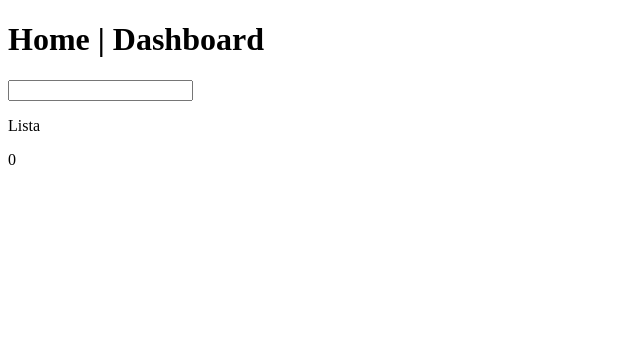
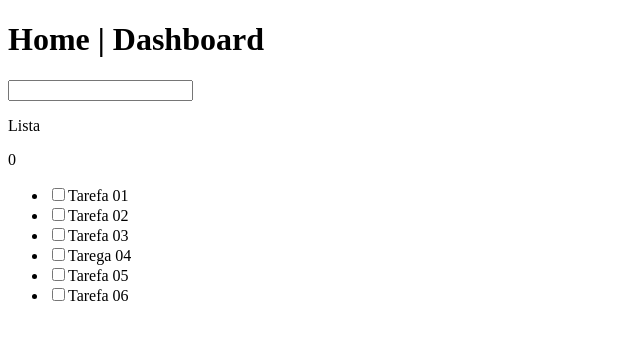
Before and after one commit to ovitorsaf/aulas, a React (Create React App) app: page /pagina-inicial in a window 1280 px wide. Shown: the top 340 px of the page, without its empty margins (0-640 px from the left). Built offline with nearby package versions, Linux system fonts and the light colour scheme; data requests are answered from the project's data file.

Commit message:
add: crud com backend

```diff
--- a/mock/db.json
+++ b/mock/db.json
@@ -6,9 +6,29 @@
       "isCompleted": false
     },
     {
-        "id": 2,
-        "title": "Tarefa 02",
-        "isCompleted": false
+      "id": 2,
+      "title": "Tarefa 02",
+      "isCompleted": false
+    },
+    {
+      "id": 3,
+      "title": "Tarefa 03",
+      "isCompleted": false
+    },
+    {
+      "title": "Tarega 04",
+      "isCompleted": false,
+      "id": 4
+    },
+    {
+      "title": "Tarefa 05",
+      "isCompleted": false,
+      "id": 5
+    },
+    {
+      "title": "Tarefa 06",
+      "isCompleted": false,
+      "id": 6
     }
   ]
 }
--- a/src/app/pages/dashboard/Dashboard.tsx
+++ b/src/app/pages/dashboard/Dashboard.tsx
@@ -1,37 +1,46 @@
-import { useCallback, useState } from 'react';
-
-interface ITarefa {
-    id: number;
-    title: string;
-    isCompleted: boolean;
-}
+import { useCallback, useEffect, useState } from 'react';
+import { ApiException } from '../../shared/services/api/ApiException';
+import { ITarefa, TarefasService } from '../../shared/services/api/tarefas/TarefasService';
 
 export const Dashboard = () => {
 
     const [lista, setLista] = useState<ITarefa[]>([]);
 
+    useEffect(() => {
+        TarefasService.getAll()
+            .then((result) => {
+                if (result instanceof ApiException){
+                    alert(result.message);
+                } else {
+                    setLista(result);
+                }
+
+            });
+    }, []);
+
     const handleInputKeyDown: React.KeyboardEventHandler<HTMLInputElement> = useCallback((e) => {
-        if(e.key === 'Enter'){
-            if(e.currentTarget.value.trim().length === 0) return;
+        if (e.key === 'Enter') {
+          if (e.currentTarget.value.trim().length === 0) return;
 
-            const value = e.currentTarget.value;
+          const value = e.currentTarget.value;
 
-            setLista((oldLista) => {
-                if(oldLista.some((listItem) => listItem.title === value)) return oldLista;
+          e.currentTarget.value = '';
 
-                return [
-                    ...oldLista,
-                    {
-                        title: value,
-                        isCompleted: false,
-                        id: oldLista.length
-                    }
-                ];
+          if (lista.some((listItem) => listItem.title === value)) return;
+
+          TarefasService.create({ title: value, isCompleted: false })
+            .then((result) => {
+              if (result instanceof ApiException) {
+                alert(result.message);
+              } else {
+                /* Esta com erro porém ainda executa a criação no banco... Verificando no Discord o que pode ser */
+                setLista((oldLista) => {
+                    return [...oldLista, result];
+                });
+              }
             });
-
-            e.currentTarget.value = '';
         }
-    }, []);
+      }, [lista])
 
 
     return(
--- a/src/app/shared/services/api/tarefas/TarefasService.ts
+++ b/src/app/shared/services/api/tarefas/TarefasService.ts
@@ -1,7 +1,7 @@
 import { Api } from "../ApiConfig";
 import { ApiException } from "../ApiException";
 
-interface ITarefa {
+export interface ITarefa {
     id: number;
     title: string;
     isCompleted: boolean;
```
